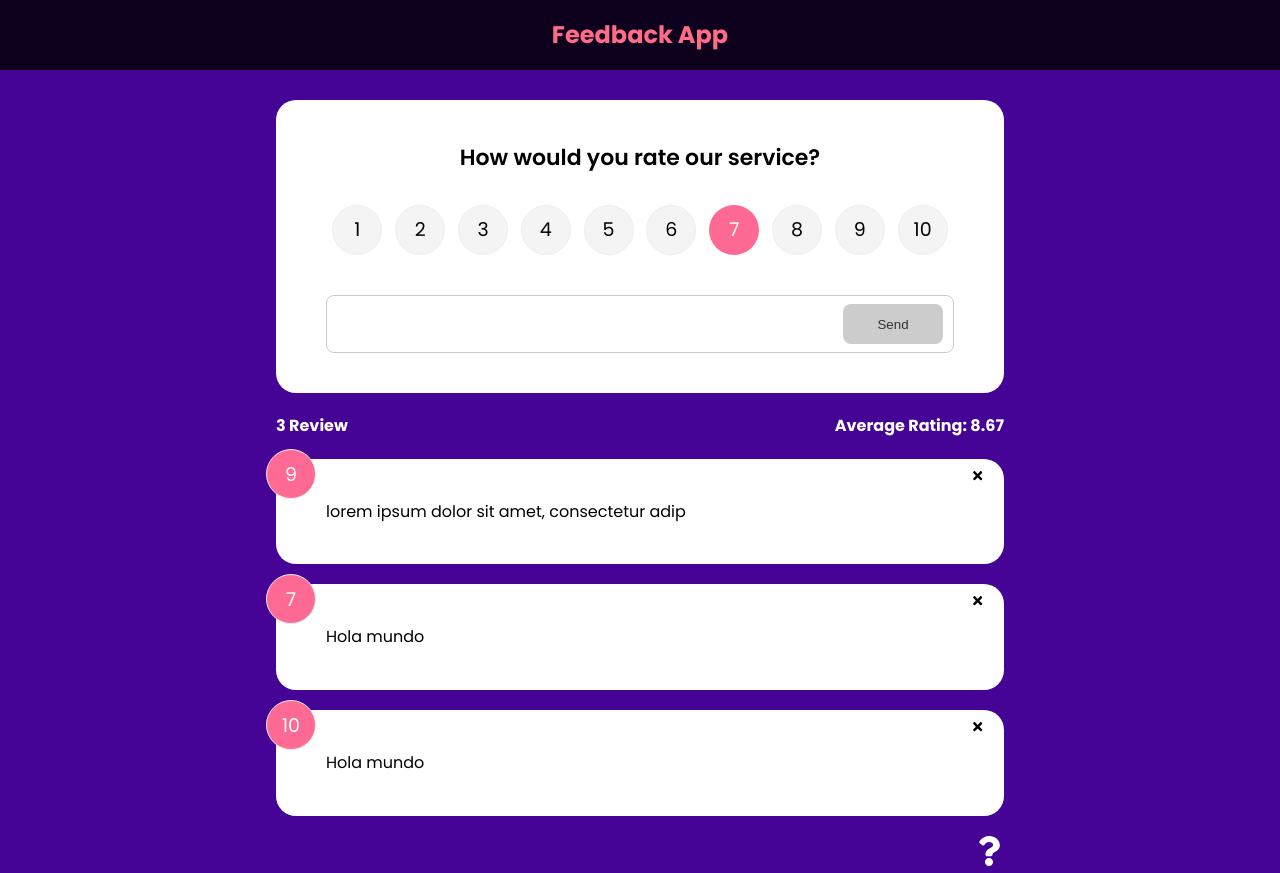
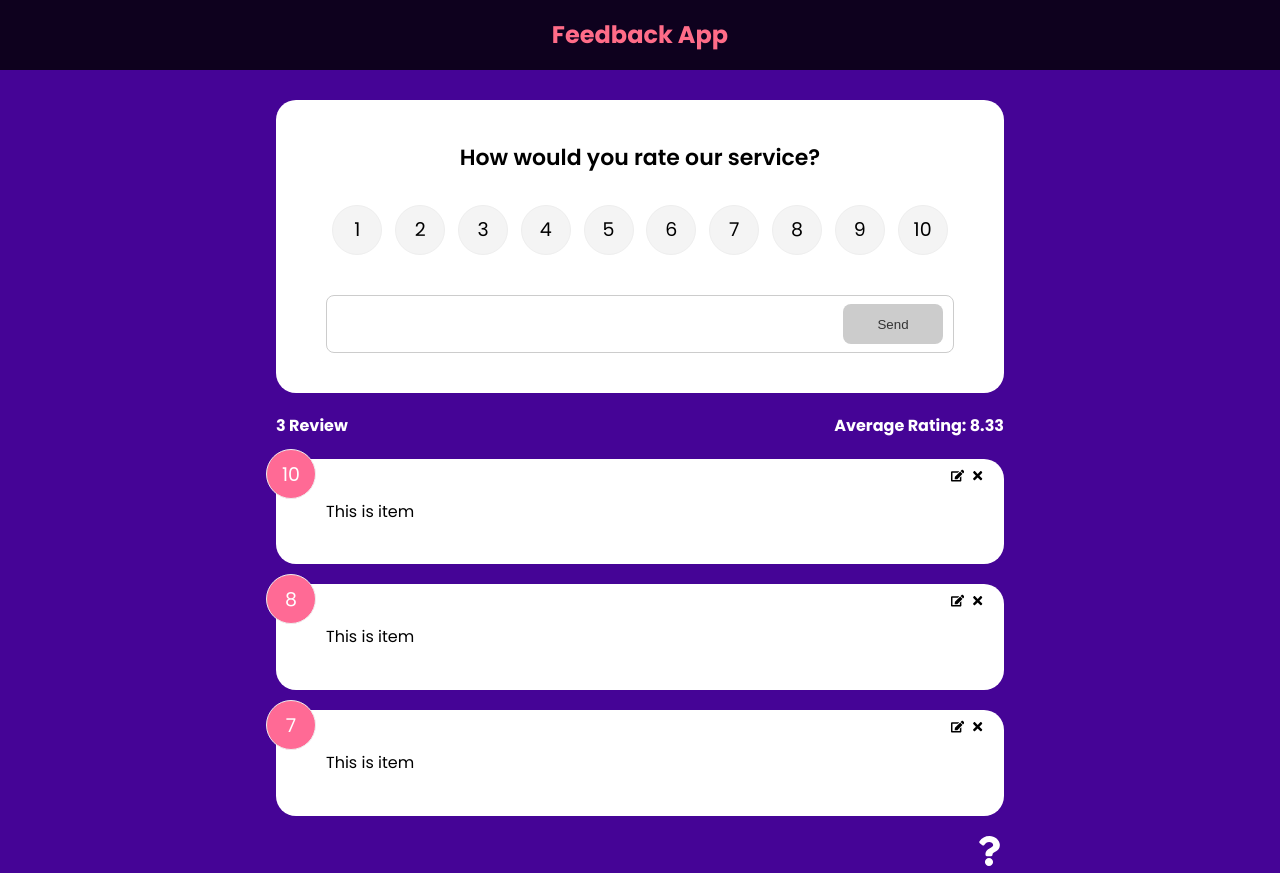
Before and after one commit to diegodvfe/erp-js, a React (Vite) app: page / in a window 1280 px wide. Built offline with nearby package versions, Linux system fonts and the light colour scheme.

Commit message:
working in a new components and adding funcionality to edit the reviews

```diff
--- a/src/App.jsx
+++ b/src/App.jsx
@@ -1,36 +1,20 @@
 import React from 'react';
 import Header from './components/Header';
-import FeedbackData from './data/FeedbackData';
-import Feedback from './components/Feedback';
+// import FeedbackData from './data/FeedbackData';
+// import Feedback from './components/Feedback';
 import FeedbackList from './components/FeedbackList';
 import FeedbackStats from './components/FeedbackStats';
 import FeedbackForm from './components/FeedbackForm';
-import {v4 as uuidv4} from 'uuid'
 import About from "./pages/About"
 import { useState } from 'react';
 import AboutIconLink from "./components/AboutIconLink"
 import {BrowserRouter as Router, Route, Routes} from "react-router-dom"
+import {FeedbackProvider} from "./context/FeedbackContext"
 
 
 function App() {
-  const [feedback, setFeedback] = useState(FeedbackData);
-
-  const addFeedback = (newFeedback) => {
-    newFeedback.id = uuidv4()
-    setFeedback([newFeedback, ...feedback])
-  }
-
-
-  const deleteFeedback = (id) => {
-    // console.log("App", id)
-    if (window.confirm('Are you sure you want to delete')) {
-      setFeedback(feedback.filter((item) => item.id !== id));
-    }
-  };
-
-
-  return (
-    <>
+    return (
+    <FeedbackProvider>
       <Header />
       <Router>
       <div className="container">
@@ -38,9 +22,9 @@
           <Route path="/"
           element={
             <>
-            <FeedbackForm handleAdd={addFeedback} />
-            <FeedbackStats feedback={feedback} />
-            <FeedbackList feedback={feedback} deleteHandle={deleteFeedback} />
+            <FeedbackForm  />
+            <FeedbackStats  />
+            <FeedbackList   />
             </>
           }
           >
@@ -55,7 +39,7 @@
       </div>
 
       </Router>
-    </>
+    </FeedbackProvider>
   );
 }
 export default App;
--- a/src/components/Feedback.jsx
+++ b/src/components/Feedback.jsx
@@ -1,17 +1,22 @@
 import React from 'react';
 import Card from './share/Card';
-import { FaTimes } from 'react-icons/fa';
+import { FaTimes, FaEdit } from 'react-icons/fa';
+import {useContext} from "react"
+import FeedbackContext from "../context/FeedbackContext"
 
-function Feedback({ item, deleteHandle }) {
+function Feedback({ item }) {
+  const {deleteFeedback, editFeedback} = useContext(FeedbackContext)
 
   return (
     <Card reverse={false}>
       <div className="num-display">{item.rating}</div>
       <div className="text-display">{item.text}</div>
-      <button className="close" onClick={()=> deleteHandle(item.id)}>
+      <button className="close" onClick={()=> deleteFeedback(item.id)}>
         <FaTimes color="black" />
       </button>
-
+     <button onClick={()=> editFeedback(item)} className="edit">
+      <FaEdit color="black" />
+     </button>
       {/* añadimos onClick y le pasamos la funcion */}
       {/* <button onClick={handleClick}>Change</button> */}
     </Card>
--- a/src/components/FeedbackForm.jsx
+++ b/src/components/FeedbackForm.jsx
@@ -1,15 +1,29 @@
 import React from 'react';
 import Card from './share/Card';
-import { useState } from 'react';
+import { useState, useEffect } from 'react';
 import Button from './Button';
 import RatingSelect from './RatingSelect';
+import {useContext} from "react"
+import FeedbackContext from '../context/FeedbackContext';
 
-function FeedbackForm({handleAdd}) {
+function FeedbackForm() {
+
+
   const [text, setText] = useState(' ');
   const [rating, setRating] = useState(' ');
 
   const [btnDisabled, setBtnDisabled] = useState(true);
   const [message, setMessage] = useState('');
+
+  const {addFeedback, feedbackEdit, updateFeedback} = useContext(FeedbackContext);
+
+  useEffect(() =>{
+    if(feedbackEdit.edit == true){
+      setBtnDisabled(false);
+      setText(feedbackEdit.item.text);
+      setRating(feedbackEdit.item.rating);
+    }
+  }, [feedbackEdit])
 
   const handleChange = (e) => {
     // validation
@@ -35,7 +49,11 @@
         text,
         rating
       }
-      handleAdd(newFeedback)
+      if(feedbackEdit.edit === true) {
+        updateFeedback(feedbackEdit.item.id, newFeedback)
+      } else {
+        addFeedback(newFeedback)
+      }
 
       setText("")
     }
--- a/src/components/FeedbackList.jsx
+++ b/src/components/FeedbackList.jsx
@@ -1,8 +1,12 @@
 import React from 'react'
 import {motion, AnimatePresence} from "framer-motion"
 import Feedback from "./Feedback"
+import { useContext } from 'react'
+import FeedbackContext from "../context/FeedbackContext"
 
-function FeedbackList({ feedback, deleteHandle }) {
+function FeedbackList() {
+  const {feedback} = useContext(FeedbackContext)
+
   if (!feedback || feedback.length === 0) {
     return <p>No feedback </p>
   }
@@ -14,7 +18,7 @@
           // <div>{item.rating}</div>
           <motion.div key={item.id} initial={{opacity:0}} animate={{opacity:1}} exit={{opacity:0}}>
               <Feedback key={item.id} item={item}
-              deleteHandle={deleteHandle}
+
               />
           </motion.div>
         ))}
--- a/src/components/FeedbackStats.jsx
+++ b/src/components/FeedbackStats.jsx
@@ -1,7 +1,11 @@
 import React from 'react';
+import {useContext} from "react";
+import FeedbackContext from "../context/FeedbackContext"
 
 
-function FeedbackStats({ feedback }) {
+function FeedbackStats() {
+  const {feedback} = useContext(FeedbackContext);
+
   //Caculate
   let average =
     feedback.reduce((acc, cur) => {
--- a/src/components/RatingSelect.jsx
+++ b/src/components/RatingSelect.jsx
@@ -1,8 +1,16 @@
 import React from 'react';
-import { useState } from 'react';
+import { useState, useContext, useEffect } from 'react';
+import FeedbackContext from "../context/FeedbackContext"
 
 function RatingSelect({ select }) {
+
+
   const [selected, setSelected] = useState(7);
+  const {feedbackEdit} = useContext( FeedbackContext)
+
+  useEffect(()=>{
+      setSelected(feedbackEdit.item.rating)
+  },[feedbackEdit])
 
   const handleChange = (e) => {
     setSelected(+e.currentTarget.value);
--- /dev/null
+++ b/src/context/FeedbackContext.jsx
@@ -0,0 +1,75 @@
+import React from 'react'
+import {createContext, useState} from "react"
+import {v4 as uuidv4} from 'uuid'
+
+const FeedbackContext = createContext()
+
+export const FeedbackProvider = ({children}) => {
+    const [feedback, setFeedback] = useState([
+        {
+            id: 1,
+            text: "This is item",
+            rating:10
+        },
+         {
+            id: 2,
+            text: "This is item",
+            rating:8
+        },
+        {
+            id: 3,
+            text: "This is item",
+            rating:7
+        }
+    ])
+
+// Estado para editar
+    const [feedbackEdit, setFeedbackEdit] = useState({
+        item: {},
+        edit:false
+    })
+
+// agregar un nuevo item
+
+     const addFeedback = (newFeedback) => {
+    newFeedback.id = uuidv4()
+    setFeedback([newFeedback, ...feedback])
+  }
+
+// Eliminar el item
+     const deleteFeedback = (id) => {
+    // console.log("App", id)
+    if (window.confirm('Are you sure you want to delete')) {
+      setFeedback(feedback.filter((item) => item.id !== id));
+    }
+  };
+
+  // Editar el item
+  const editFeedback = (item) =>{
+    setFeedbackEdit({
+        item,
+        edit: true
+    })
+  }
+
+  const updateFeedback =(id, upItem) => {
+    setFeedback(feedback.map((item) =>
+    (item.id === id ? {...item, ...upItem} :item )))
+  }
+  // Update Data
+
+    return (
+    <FeedbackContext.Provider value ={{
+        feedback,
+        deleteFeedback,
+        addFeedback,
+        editFeedback,
+        feedbackEdit,
+        updateFeedback,
+    }}>
+        {children}
+    </FeedbackContext.Provider>
+    )
+}
+
+export default FeedbackContext
--- a/src/pages/About.jsx
+++ b/src/pages/About.jsx
@@ -10,8 +10,8 @@
         <h1>About this Project</h1>
         <p>This is web app to review the service our proudt or service</p>
         <p>Year: 2022</p>
-        <p>
-          <Link to='/'>Back To Home</Link>
+        <p >
+          <Link style={{color: 'white', listStyle: 'none'}} to='/'>Back To Home</Link>
         </p>
     </div>
 
```
